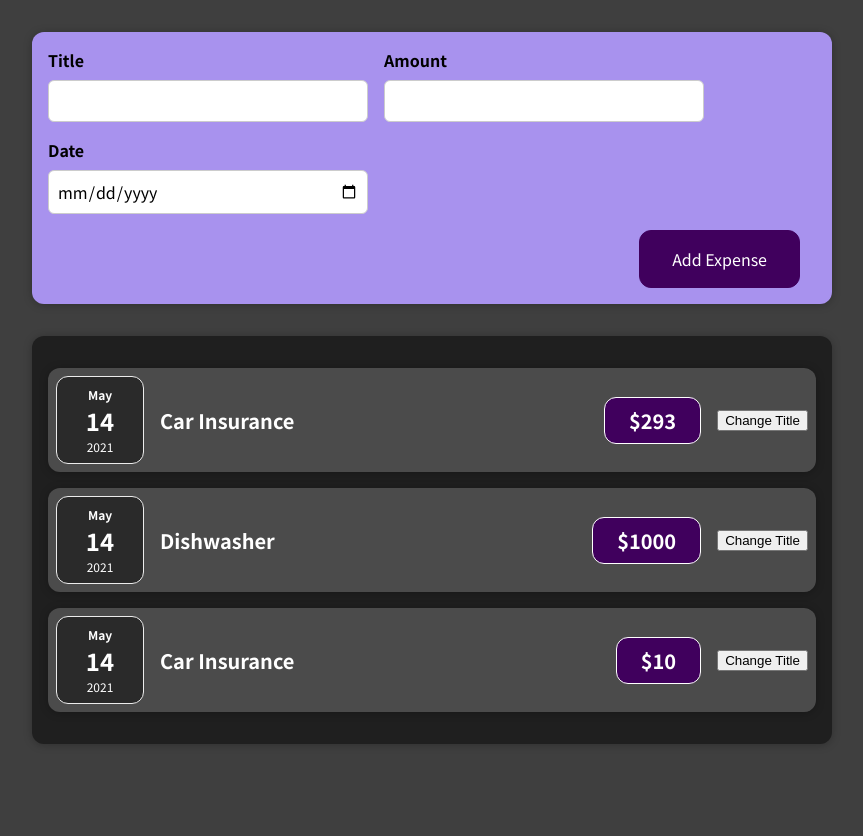
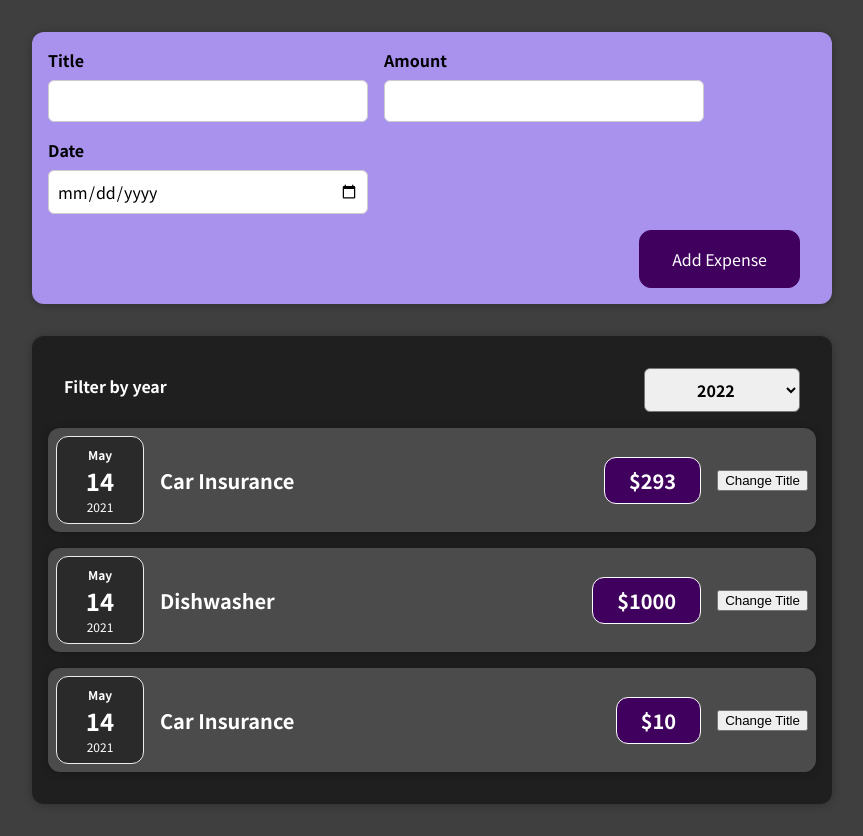
Before and after one commit to KVISDAOWNER/udemy-react, a React (Create React App) app in the folder 01-starting-setup/: page / in a window 1280 px wide. Shown: the whole page, without its empty margins (208-1071 px from the left). Before the commit the page ends 800 px from the top, so only its background shows below. Built offline with nearby package versions, Linux system fonts and the light colour scheme.

Commit message:
ExpenseFilter component + pass data to parent (Expenses)

```diff
--- a/01-starting-setup/src/components/expenses/Expenses.js
+++ b/01-starting-setup/src/components/expenses/Expenses.js
@@ -1,10 +1,21 @@
 import './Expenses.css';
 import ExpenseItem from './ExpenseItem';
 import Card from '../UI/Card';
+import ExpensesFilter from './ExpensesFilter';
+import { useState } from 'react';
 
 function Expenses(props){
+	const [filterDate, setFilterDate] = useState('');
+
+
+	function filterChangedHandler(filterDate){
+		setFilterDate(filterDate);
+		console.log(filterDate);
+	}
+
 	return (
 		<Card className='expenses'>
+			<ExpensesFilter onFilterChanged={filterChangedHandler}></ExpensesFilter>
 			<ExpenseItem
 				title={props.expenses[0].title}
 				amount={props.expenses[0].amount}
--- /dev/null
+++ b/01-starting-setup/src/components/expenses/ExpensesFilter.css
@@ -0,0 +1,24 @@
+.expenses-filter {
+  color: white;
+  padding: 0 1rem;
+}
+
+.expenses-filter__control {
+  display: flex;
+  width: 100%;
+  align-items: center;
+  justify-content: space-between;
+  margin: 1rem 0;
+}
+
+.expenses-filter label {
+  font-weight: bold;
+  margin-bottom: 0.5rem;
+}
+
+.expenses-filter select {
+  font: inherit;
+  padding: 0.5rem 3rem;
+  font-weight: bold;
+  border-radius: 6px;
+}
--- /dev/null
+++ b/01-starting-setup/src/components/expenses/ExpensesFilter.js
@@ -0,0 +1,30 @@
+import { useState } from 'react';
+
+import './ExpensesFilter.css';
+
+function ExpensesFilter(props) {
+
+	const [date, setDate] = useState('');
+
+	function dateChangedHandler(event){
+		const filterDate = event.target.value;
+		setDate(filterDate);
+		props.onFilterChanged(filterDate);
+	}
+
+	return (
+		<div className='expenses-filter'>
+			<div className='expenses-filter__control'>
+				<label>Filter by year</label>
+				<select value={date} onChange={dateChangedHandler}>
+					<option value='2022'>2022 </option>
+					<option value='2021'>2021</option>
+					<option value='2020'>2020</option>
+					<option value='2019'>2019</option>
+				</select>
+			</div>
+		</div>
+	);
+};
+
+export default ExpensesFilter;
```
